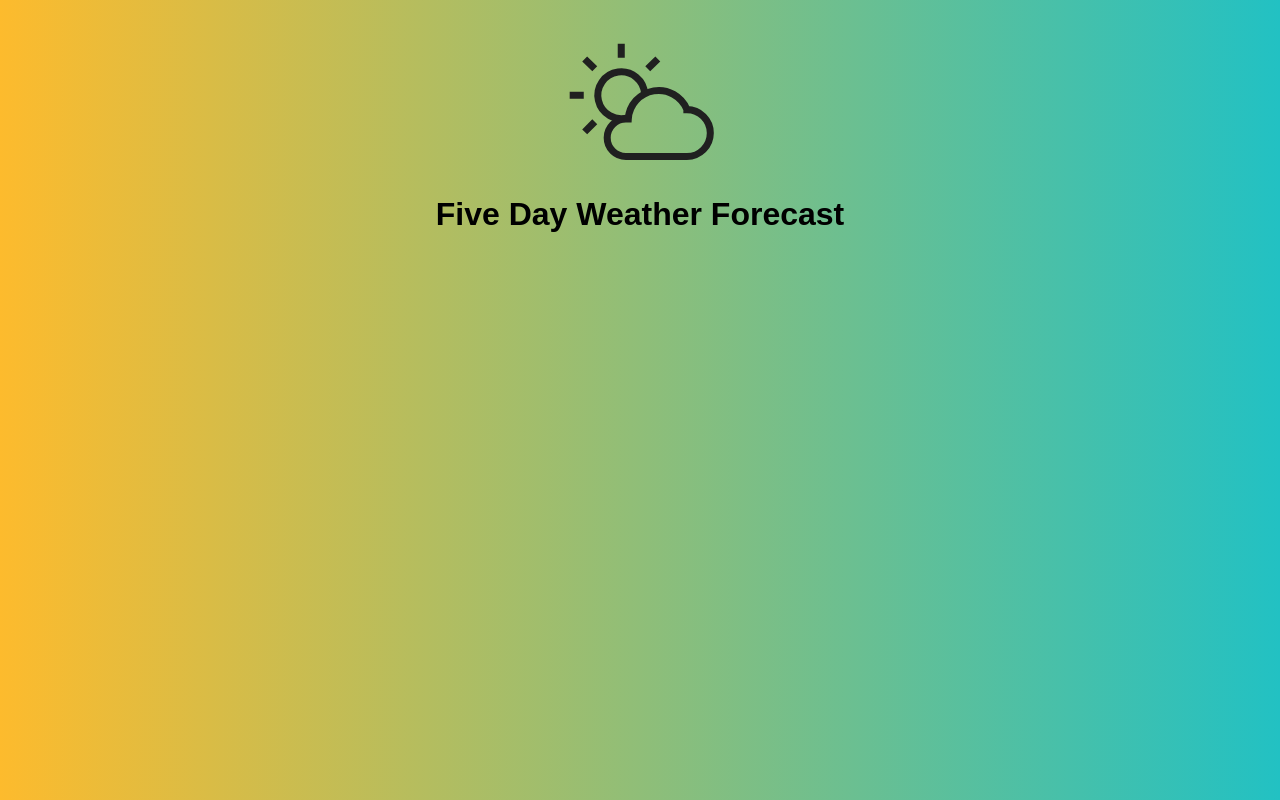
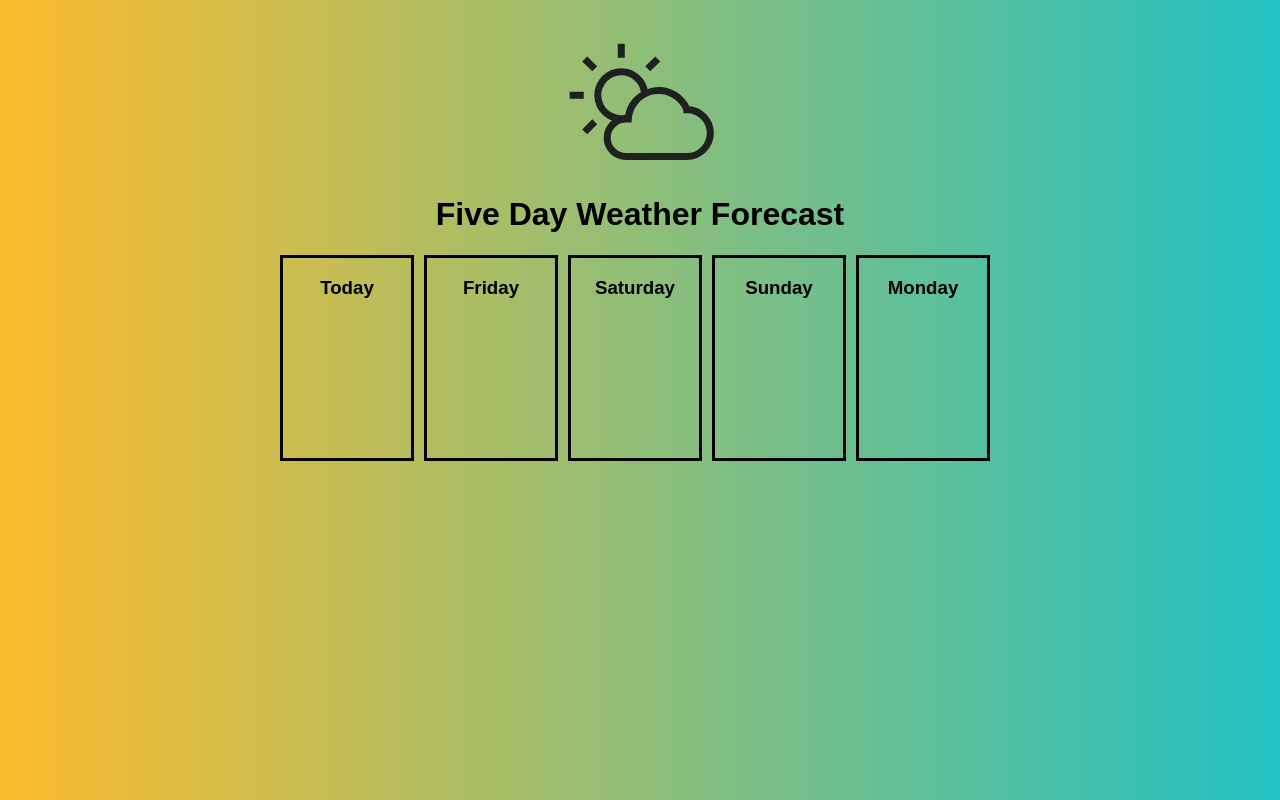
Before and after one commit to dombrant/weather-app, a React (Vite) app: page / in a window 1280 px wide. Built offline with nearby package versions, Linux system fonts and the light colour scheme.

Commit message:
created ForecastItem component

```diff
--- a/src/components/App.js
+++ b/src/components/App.js
@@ -1,8 +1,19 @@
 import React from "react";
 import Header from "./Header";
+import ForecastItem from "./ForecastItem";
+import days from "../utilities/getDays";
 
 const App = () => {
-  return <Header />;
+  return (
+    <div>
+      <Header />
+      <div className="forecast-container">
+        {days.map((day, index) => {
+          return <ForecastItem key={index} day={day} />;
+        })}
+      </div>
+    </div>
+  );
 };
 
 export default App;
--- /dev/null
+++ b/src/components/ForecastItem.js
@@ -0,0 +1,11 @@
+import React from "react";
+
+const ForecastItem = ({ day }) => {
+  return (
+    <div>
+      <h3> {day} </h3>
+    </div>
+  );
+};
+
+export default ForecastItem;
--- a/src/index.html
+++ b/src/index.html
@@ -1,4 +1,3 @@
-<!DOCTYPE html>
 <html lang="en">
   <head>
     <meta charset="utf-8" />
--- a/src/style.css
+++ b/src/style.css
@@ -18,3 +18,19 @@
   height: 150px;
   stroke-width: 3px;
 }
+
+.forecast-container {
+  display: flex;
+  flex-direction: row;
+  justify-content: center;
+}
+
+.forecast-container > div {
+  display: flex;
+  flex-direction: column;
+  align-items: center;
+  margin-right: 10px;
+  width: 10vw;
+  min-height: 25vh;
+  border: solid black;
+}
```
Also changed, not shown: 2 other files (tests, documents, lock files or other folders).
